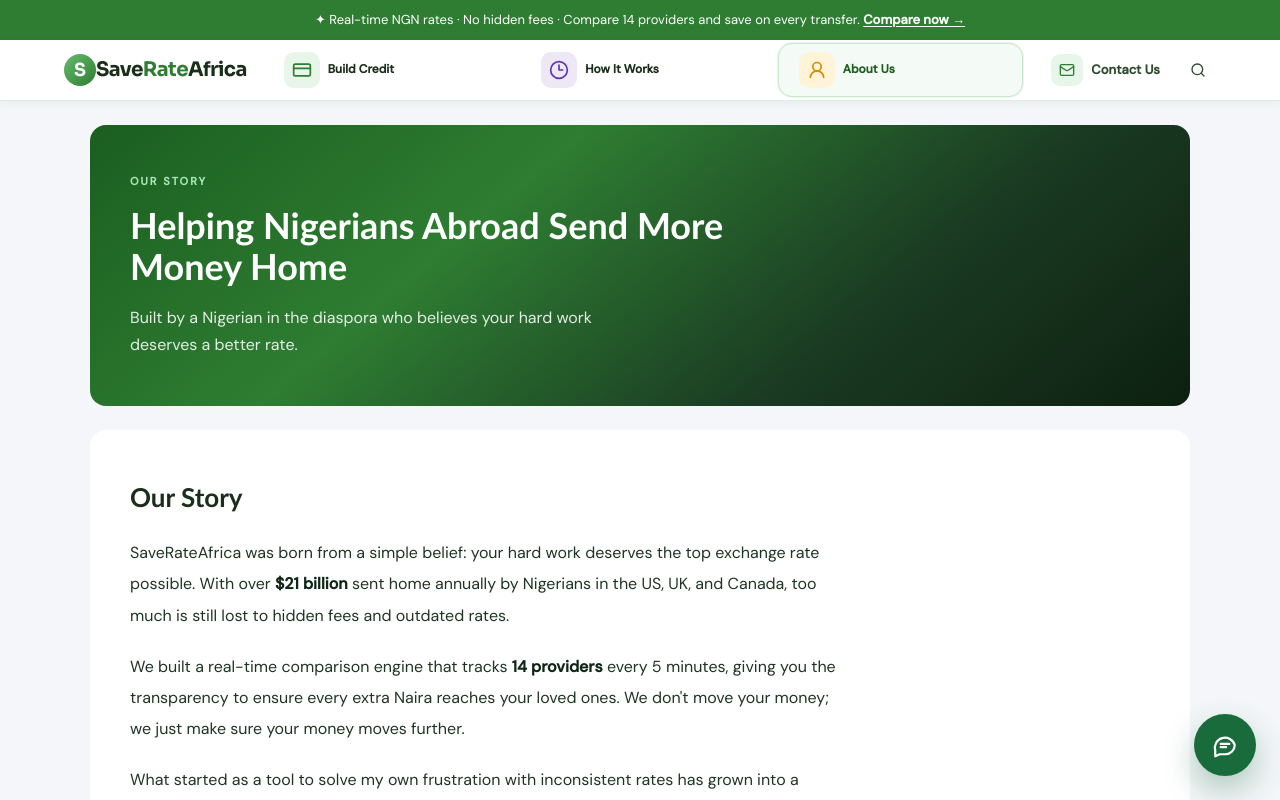
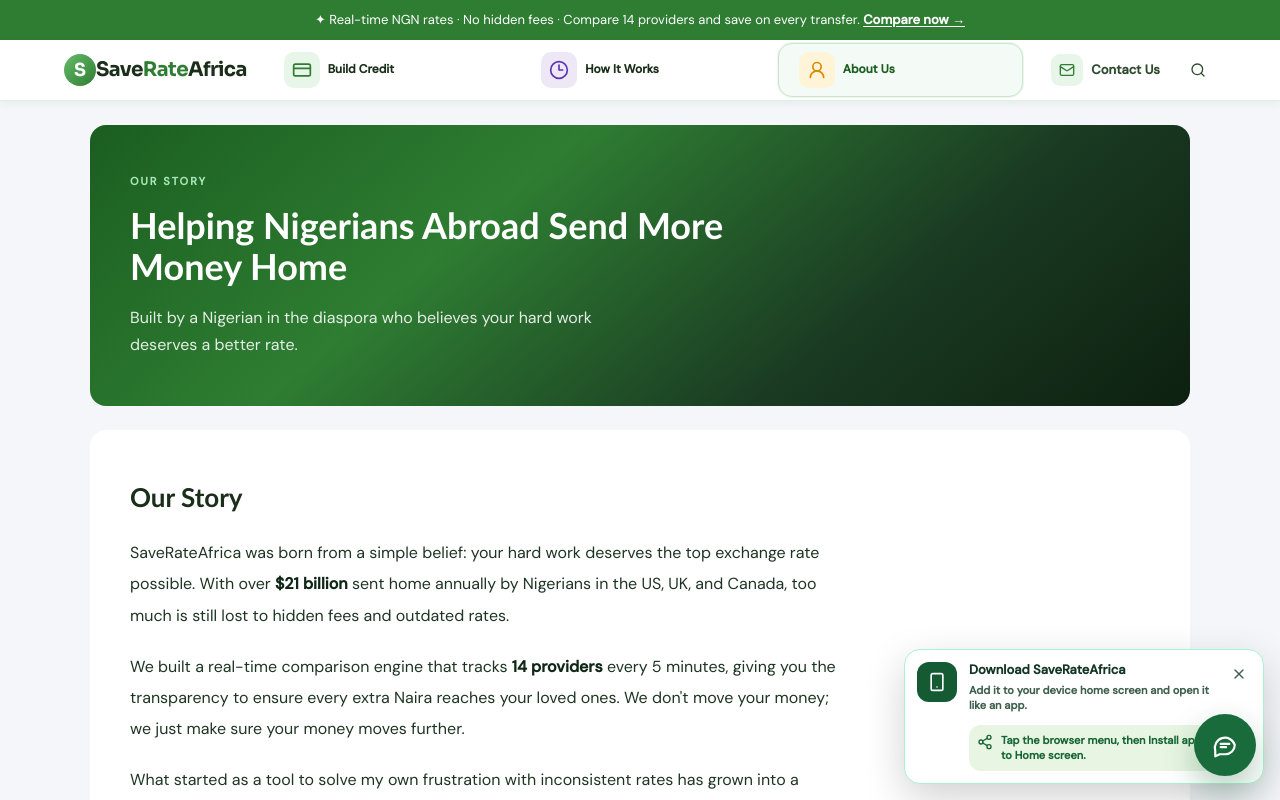
Before and after one commit to Chinenyeonukogu/SaveRateAfrica, a Next.js app: page /about in a window 1280 px wide. Shown: the top 800 px of the page. Built offline with nearby package versions, Linux system fonts and the light colour scheme.

Commit message:
feat: show PWA install prompt across devices

```diff
--- a/app/layout.tsx
+++ b/app/layout.tsx
@@ -3,6 +3,7 @@ import type { Metadata, Viewport } from "next";
 import type { ReactNode } from "react";
 
 import { MobileNav } from "@/components/MobileNav";
+import { PwaInstallPrompt } from "@/components/PwaInstallPrompt";
 import { ServiceWorkerRegistration } from "@/components/ServiceWorkerRegistration";
 import SaveRateAI from "@/components/SaveRateAI.jsx";
 import { SiteFooter } from "@/components/SiteFooter";
@@ -89,6 +90,7 @@ export default function RootLayout({
         {children}
         <SiteFooter />
         <SaveRateAI />
+        <PwaInstallPrompt />
         <MobileNav />
         <Analytics />
         <ServiceWorkerRegistration />
--- /dev/null
+++ b/components/PwaInstallPrompt.tsx
@@ -0,0 +1,119 @@
+"use client";
+
+import { useEffect, useState } from "react";
+import { Download, Share2, Smartphone, X } from "lucide-react";
+
+type BeforeInstallPromptEvent = Event & {
+  prompt: () => Promise<void>;
+  userChoice: Promise<{ outcome: "accepted" | "dismissed"; platform: string }>;
+};
+
+function isStandalone() {
+  const navigatorWithStandalone = window.navigator as Navigator & { standalone?: boolean };
+
+  return (
+    window.matchMedia("(display-mode: standalone)").matches ||
+    navigatorWithStandalone.standalone === true
+  );
+}
+
+export function PwaInstallPrompt() {
+  const [installEvent, setInstallEvent] = useState<BeforeInstallPromptEvent | null>(null);
+  const [isVisible, setIsVisible] = useState(false);
+  const [isIOS, setIsIOS] = useState(false);
+
+  useEffect(() => {
+    const dismissed = window.localStorage.getItem("sra-pwa-install-dismissed") === "true";
+    const isiOSDevice =
+      /iphone|ipad|ipod/i.test(window.navigator.userAgent) ||
+      (window.navigator.platform === "MacIntel" && window.navigator.maxTouchPoints > 1);
+
+    setIsIOS(isiOSDevice);
+    setIsVisible(!dismissed && !isStandalone());
+
+    const handleBeforeInstallPrompt = (event: Event) => {
+      event.preventDefault();
+      setInstallEvent(event as BeforeInstallPromptEvent);
+      setIsVisible(!dismissed && !isStandalone());
+    };
+
+    window.addEventListener("beforeinstallprompt", handleBeforeInstallPrompt);
+
+    return () => {
+      window.removeEventListener("beforeinstallprompt", handleBeforeInstallPrompt);
+    };
+  }, []);
+
+  if (!isVisible) {
+    return null;
+  }
+
+  const handleInstall = async () => {
+    if (!installEvent) {
+      return;
+    }
+
+    await installEvent.prompt();
+    await installEvent.userChoice;
+    setInstallEvent(null);
+    setIsVisible(false);
+  };
+
+  const handleDismiss = () => {
+    window.localStorage.setItem("sra-pwa-install-dismissed", "true");
+    setIsVisible(false);
+  };
+
+  return (
+    <div className="fixed inset-x-3 bottom-[92px] z-50 sm:left-auto sm:right-4 sm:w-[360px] md:bottom-4">
+      <div className="rounded-2xl border border-emerald-200 bg-white p-3 text-[#123524] shadow-[0_14px_40px_rgba(0,0,0,0.18)]">
+        <div className="flex items-start gap-3">
+          <div className="flex h-10 w-10 shrink-0 items-center justify-center rounded-xl bg-[#145a32] text-white">
+            <Smartphone className="h-5 w-5" />
+          </div>
+
+          <div className="min-w-0 flex-1">
+            <div className="flex items-start justify-between gap-2">
+              <div>
+                <p className="text-[13px] font-extrabold leading-tight">
+                  Download SaveRateAfrica
+                </p>
+                <p className="mt-1 text-[11px] font-semibold leading-snug text-[#3f5f4d]">
+                  Add it to your device home screen and open it like an app.
+                </p>
+              </div>
+              <button
+                aria-label="Close install instructions"
+                className="rounded-full p-1 text-[#3f5f4d] transition hover:bg-emerald-50"
+                type="button"
+                onClick={handleDismiss}
+              >
+                <X className="h-4 w-4" />
+              </button>
+            </div>
+
+            {installEvent ? (
+              <button
+                className="mt-3 inline-flex min-h-9 items-center gap-2 rounded-full bg-[#145a32] px-4 text-[12px] font-extrabold text-white"
+                type="button"
+                onClick={handleInstall}
+              >
+                <Download className="h-4 w-4" />
+                Install app
+              </button>
+            ) : (
+              <div className="mt-3 flex items-start gap-2 rounded-xl bg-[#e8f5e2] p-2 text-[11px] font-bold leading-snug text-[#166534]">
+                <Share2 className="mt-[1px] h-4 w-4 shrink-0" />
+                <span>
+                  {isIOS
+                    ? "On iPhone or iPad: tap Share, then Add to Home Screen."
+                    : "Tap the browser menu, then Install app or Add to Home screen."}
+                </span>
+              </div>
+            )}
+          </div>
+        </div>
+      </div>
+    </div>
+  );
+}
```
